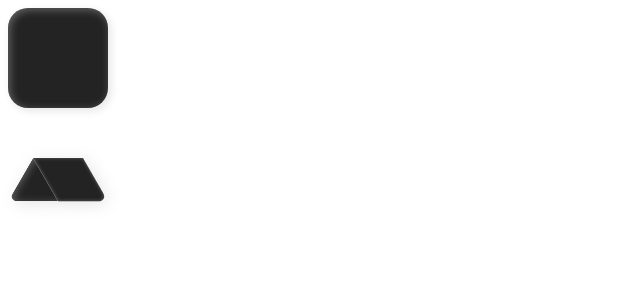
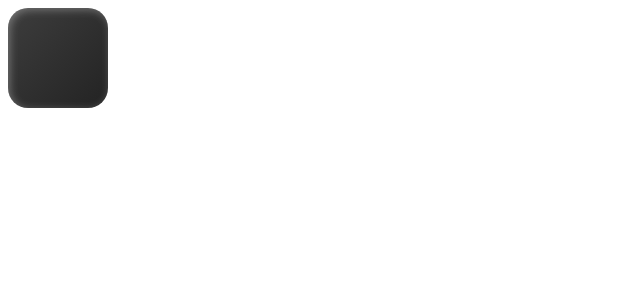
Before and after one commit to kjinengineer/basic-loading, a React (Create React App) app: page / in a window 1280 px wide. Shown: the top 300 px of the page, without its empty margins (0-640 px from the left). Built offline with nearby package versions, Linux system fonts and the light colour scheme.

Commit message:
feat: Button component

```diff
--- /dev/null
+++ b/src/example/Button.tsx
@@ -0,0 +1,37 @@
+import { useState } from "react";
+import { lightenColor } from "../lib/util/functions";
+
+export default function Button() {
+  const [isMouseDown, setIsMouseDown] = useState(false);
+  const defaultStyle = `
+    .plane:hover {
+      cursor: pointer;
+    }
+    `;
+
+  return (
+    <div>
+      <style>{defaultStyle}</style>
+      <div
+        onMouseDown={() => setIsMouseDown(true)}
+        onMouseUp={() => setIsMouseDown(false)}
+      >
+        <div
+          className="plane"
+          style={{
+            width: "100px",
+            height: "100px",
+            background: `linear-gradient(to bottom right, ${lightenColor(
+              "#232323",
+              10
+            )}, #232323)`,
+            borderRadius: "20%",
+            boxShadow: `inset 2px 2px 8px ${
+              isMouseDown ? "rgba(0, 0, 0, 0.1)" : "rgba(255, 255, 255, 0.3)"
+            }`,
+          }}
+        ></div>
+      </div>
+    </div>
+  );
+}
--- a/src/example/TestPage.tsx
+++ b/src/example/TestPage.tsx
@@ -1,5 +1,6 @@
 import { Plane } from "../lib";
 import Triangle from "../lib/component/Triangle";
+import Button from "./Button";
 
 export default function TestPage() {
   const option = {
@@ -9,28 +10,9 @@ export default function TestPage() {
   };
   return (
     <div>
-      <Plane option={option} />
-      <Triangle option={option} />
-      {/* <svg
-        style={{ visibility: "hidden", position: "absolute" }}
-        width="0"
-        height="0"
-        xmlns="http://www.w3.org/2000/svg"
-        version="1.1"
-      >
-        <defs>
-          <filter id="borderRadius">
-            <feGaussianBlur in="SourceGraphic" stdDeviation="5" result="blur" />
-            <feColorMatrix
-              in="blur"
-              mode="matrix"
-              values="1 0 0 0 0  0 1 0 0 0  0 0 1 0 0  0 0 0 19 -9"
-              result="goo"
-            />
-            <feComposite in="SourceGraphic" in2="goo" operator="atop" />
-          </filter>
-        </defs>
-      </svg> */}
+      {/* <Plane option={option} />
+      <Triangle option={option} /> */}
+      <Button />
     </div>
   );
 }
```
